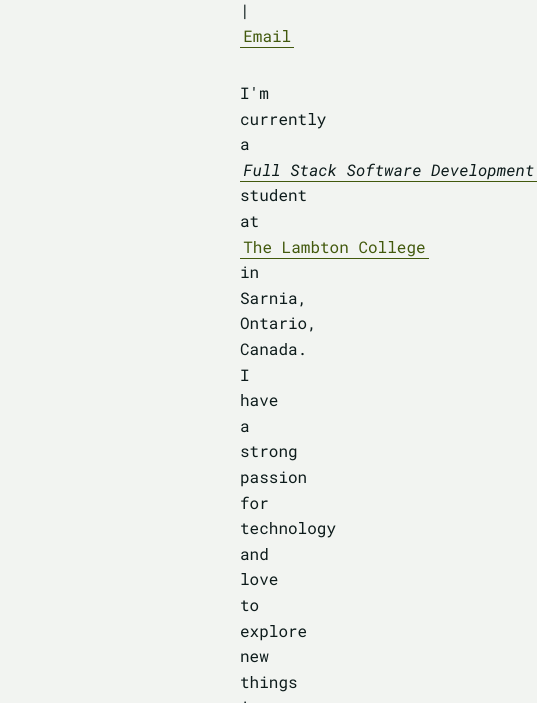
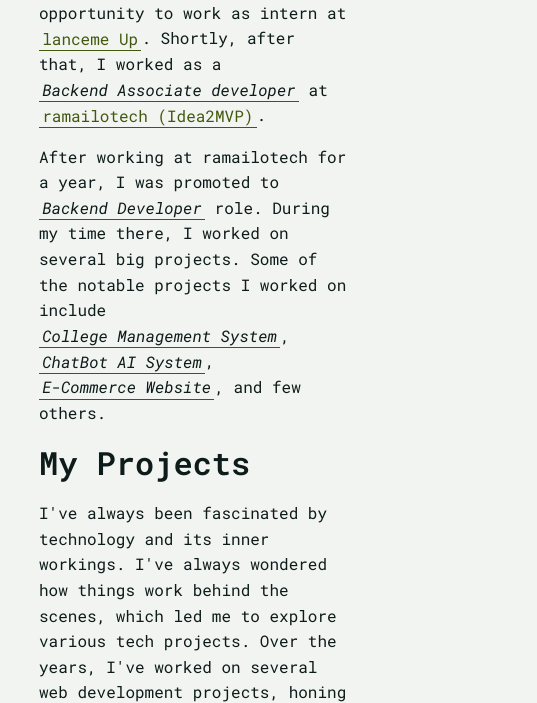
Before and after one commit to sjnprjl/sjnprjl.github.io, a plain HTML site: page index.html in a window 390 px wide. Shown: the part 642-1345 px from the top of the page, 537 px wide, since content can reach past the window. Drawn offline with Linux system fonts and the light colour scheme.

Commit message:
make page responsive

```diff
--- a/style.css
+++ b/style.css
@@ -23,7 +23,8 @@
   background-color: var(--bg-color);
   font-family: "Roboto Mono", monospace;
   font-optical-sizing: auto;
-  padding: 0 15rem;
+  margin: auto;
+  max-width: calc(min(800px, 80%));
   color: var(--text-color);
 }
 h1 {
```
